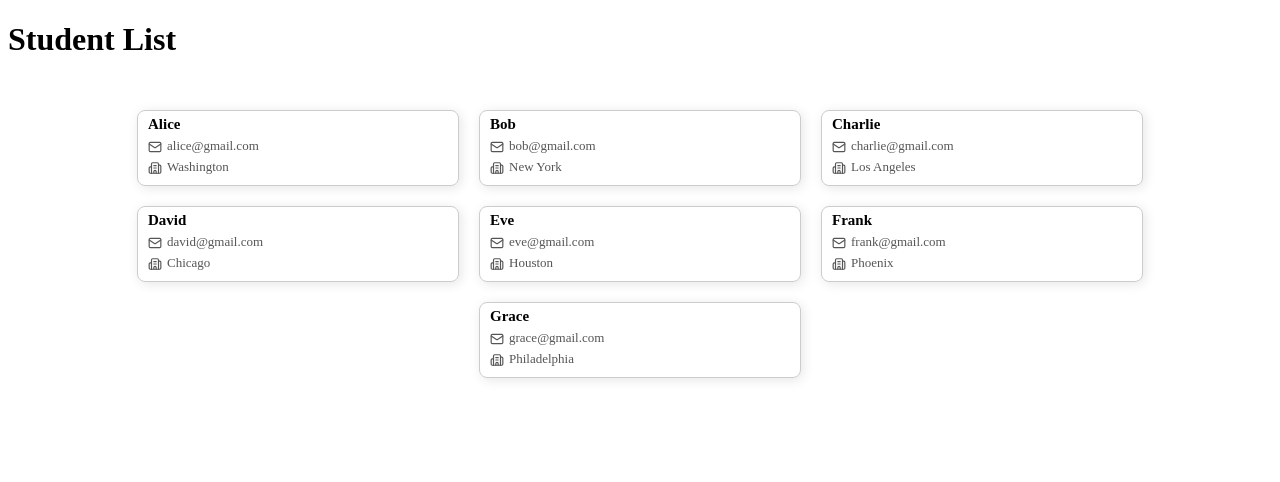
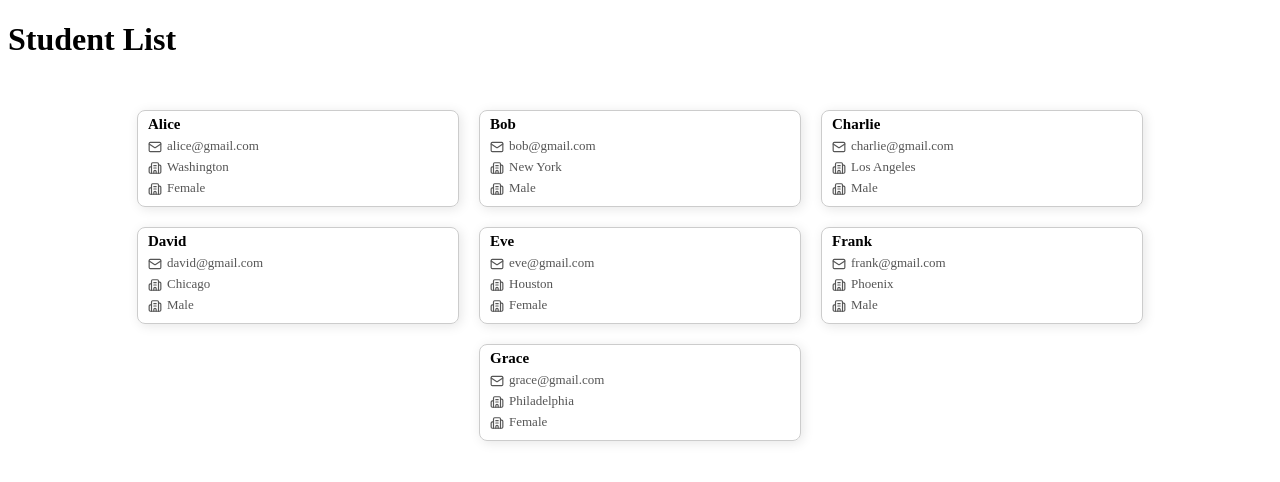
Before and after one commit to Shrilesh-Dhobale/A-22-Cards, a React (Vite) app: page / in a window 1280 px wide. Shown: the top 482 px of the page. Built offline with nearby package versions, Linux system fonts and the light colour scheme.

Commit message:
Gender added in cards

```diff
--- a/src/views/Home/Home.jsx
+++ b/src/views/Home/Home.jsx
@@ -19,6 +19,9 @@ function Home() {
               <Mail className='student-info-icon'/>{StudObj.email}</p>
             <p className='student-info'>
               <Building2 className='student-info-icon'/>{StudObj.city}</p>
+              <p className='student-info'>
+              <Building2 className='student-info-icon'/>{StudObj.gender}</p>
+
         </div>
 )
       })}
```
